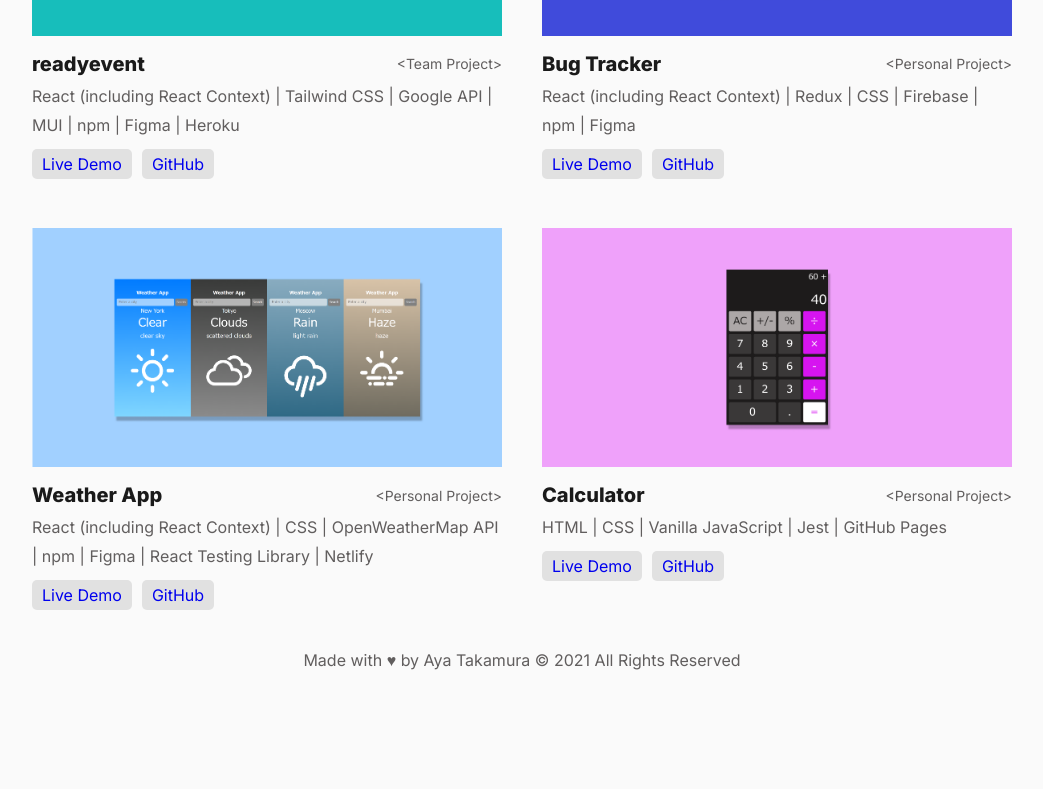
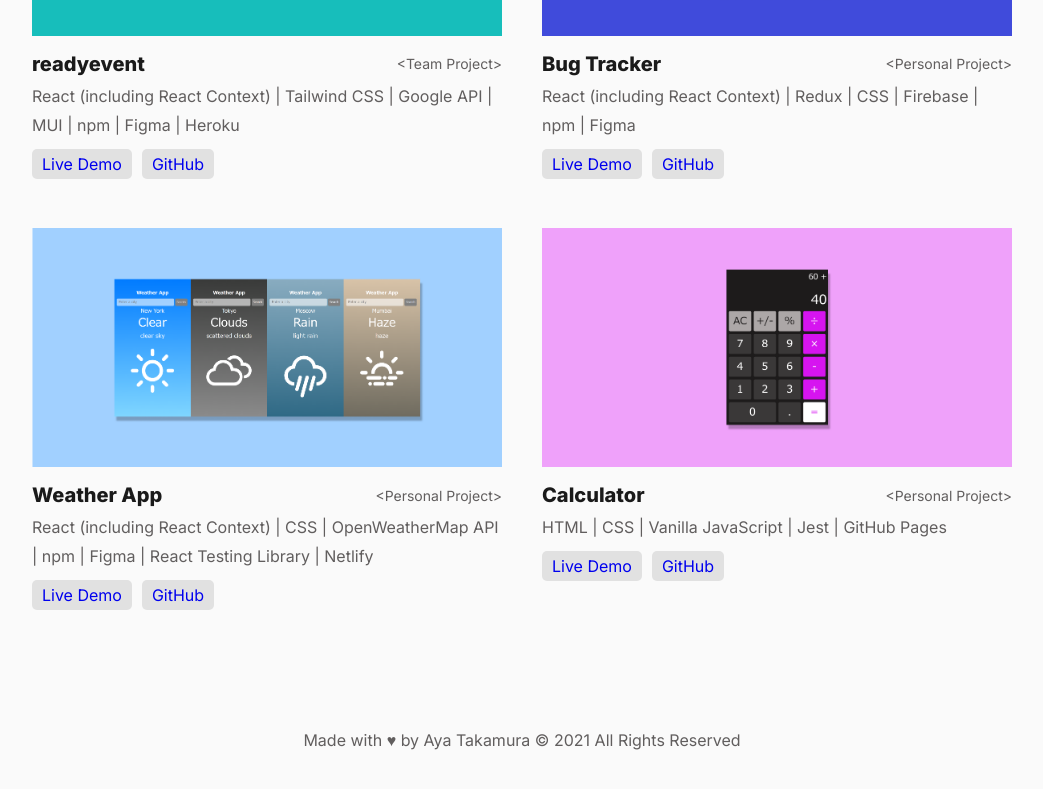
Before and after one commit to ayarmkt/portfolio, a React (Create React App) app: page / in a window 1280 px wide. Shown: the part 1950-2739 px from the top of the page, without its empty margins (118-1161 px from the left). Before the commit the page ends 2695 px from the top, so only its background shows below. Built offline with nearby package versions, Linux system fonts and the light colour scheme.

Commit message:
fixed footer

```diff
--- a/src/styles/components/_footer.scss
+++ b/src/styles/components/_footer.scss
@@ -2,10 +2,11 @@
 
 .footer {
   max-width: 100vw;
-  height: 50px;
+  height: 150px;
   display: flex;
   justify-content: center;
   align-items: flex-end;
+  padding-bottom: 20px;
   // border: 1px solid blue;
 
   p {
```
